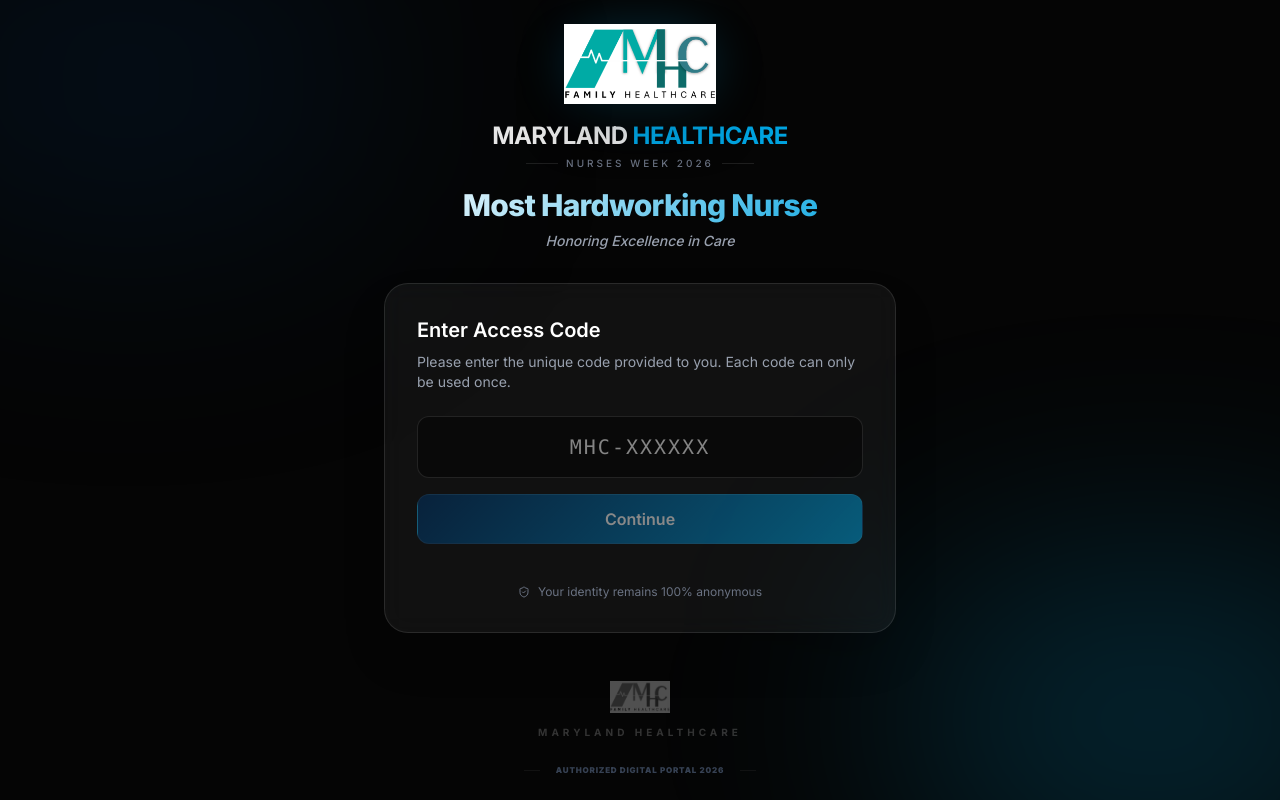
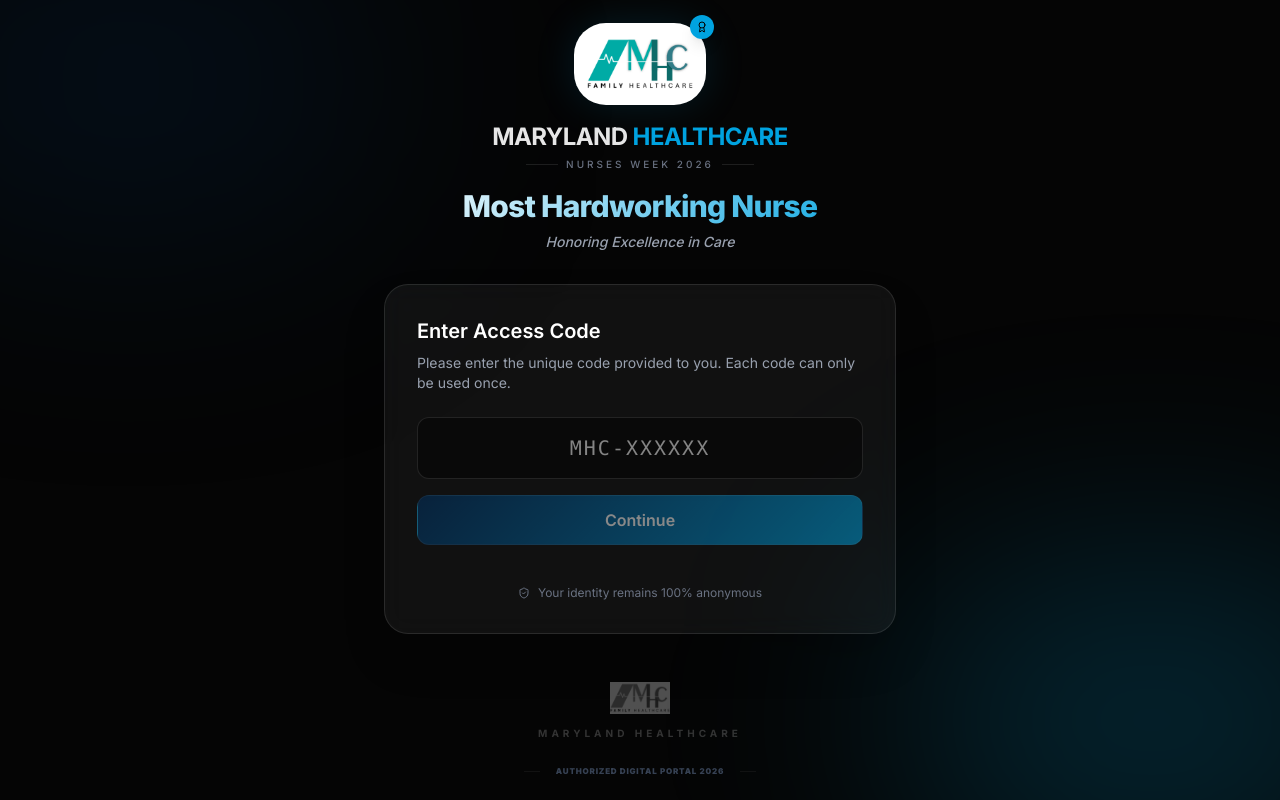
Before and after one commit to Oviksmedia/mhc-anonymous-voting, a Next.js app: page / in a window 1280 px wide. Built offline with nearby package versions, Linux system fonts and the light colour scheme; no server answers.

Commit message:
UI Fix: Institutional logo badge for better theme blending

```diff
--- a/src/app/results/page.tsx
+++ b/src/app/results/page.tsx
@@ -118,11 +118,13 @@
 
       <nav className="border-b border-white/5 bg-black/20 backdrop-blur-md sticky top-0 z-50">
         <div className="max-w-7xl mx-auto px-6 h-20 flex items-center justify-between">
-          <div className="flex items-center gap-3">
-            <img src="/logo.png" alt="MHC" className="h-10 w-auto" />
-            <div className="h-6 w-px bg-white/10 mx-2" />
-            <h1 className="text-lg font-bold tracking-tight outfit">
-              MARYLAND <span className="text-secondary">HEALTHCARE</span>
+          <div className="flex items-center gap-4">
+            <div className="bg-white p-2 rounded-xl shadow-sm border border-white/10">
+              <img src="/logo.png" alt="MHC" className="h-8 w-auto" />
+            </div>
+            <div className="h-6 w-px bg-white/10 mx-1" />
+            <h1 className="text-lg font-bold tracking-tight outfit leading-none">
+              MARYLAND <br/> <span className="text-secondary text-[10px] uppercase tracking-[0.2em]">Healthcare</span>
             </h1>
           </div>
           <div className="flex items-center gap-4">
--- a/src/components/VotingSystem.tsx
+++ b/src/components/VotingSystem.tsx
@@ -90,12 +90,22 @@
             className="flex flex-col items-center gap-4 mb-4"
           >
             <div className="relative group">
-              <div className="absolute inset-0 bg-secondary/20 blur-xl rounded-full group-hover:bg-secondary/30 transition-colors" />
-              <img
-                src="/logo.png"
-                alt="Maryland Healthcare"
-                className="h-20 w-auto relative z-10 drop-shadow-2xl"
-              />
+              {/* Outer Glow */}
+              <div className="absolute inset-[-20px] bg-secondary/10 blur-[40px] rounded-full opacity-0 group-hover:opacity-100 transition-opacity duration-700" />
+
+              {/* Logo Badge Container */}
+              <div className="relative z-10 bg-white p-3 rounded-[2rem] shadow-[0_0_40px_rgba(0,163,224,0.15)] border border-white/20 transition-transform duration-500 group-hover:scale-105">
+                <img
+                  src="/logo.png"
+                  alt="Maryland Healthcare"
+                  className="h-14 w-auto object-contain"
+                />
+              </div>
+
+              {/* Floating Decorative Elements */}
+              <div className="absolute -top-2 -right-2 bg-secondary text-black p-1.5 rounded-full shadow-lg z-20">
+                <Award className="w-3 h-3" />
+              </div>
             </div>
             <div className="space-y-1">
               <h1 className="text-2xl font-bold tracking-tight text-white/90">
```
